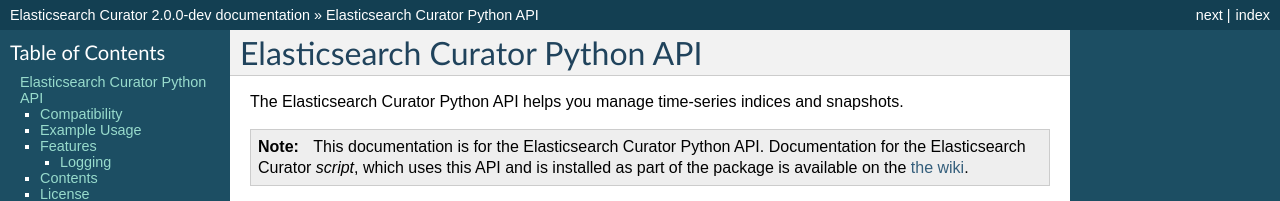
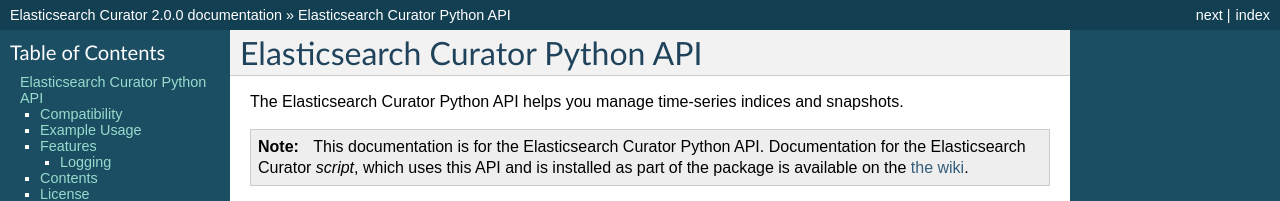
Before and after one commit to elastic/curator, a Sphinx documentation site: the page built from docs/index.rst, in a window 1280 px wide and 900 px high. Shown: the top 201 px of the window. Built offline with Sphinx 7.4.7, drawn with Linux system fonts in a browser that asks for light colours; some of the changed text lies outside the part shown.

Commit message:
Fix version change oversight here

```diff
--- a/docs/conf.py
+++ b/docs/conf.py
@@ -52,7 +52,7 @@
 # The short X.Y version.
 version = '2.0'
 # The full version, including alpha/beta/rc tags.
-release = '2.0.0-dev'
+release = '2.0.0'
 
 # The language for content autogenerated by Sphinx. Refer to documentation
 # for a list of supported languages.
```
